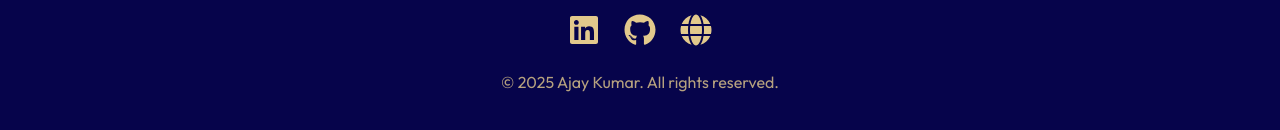
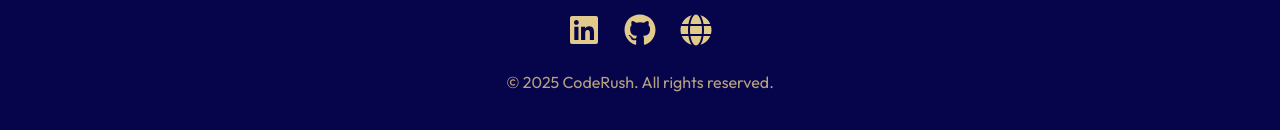
Before and after one commit to Ajay-Kumar-9/CodeRush, a Next.js app in the folder client/: page / in a window 1280 px wide. Shown: the part 1635-1765 px from the top of the page. Built offline with nearby package versions, Linux system fonts and the light colour scheme; no server answers.

Commit message:
changes in footer

```diff
--- a/client/src/Components/Footer.tsx
+++ b/client/src/Components/Footer.tsx
@@ -30,7 +30,10 @@ export default function Footer() {
             </div>
 
             <div className="text-[#E2C98C]/80">
-              <p>&copy; 2025 Ajay Kumar. All rights reserved.</p>
+              <p>
+                &copy; {new Date().getFullYear()} CodeRush. All rights
+                reserved.
+              </p>
             </div>
           </div>
         </div>
```
